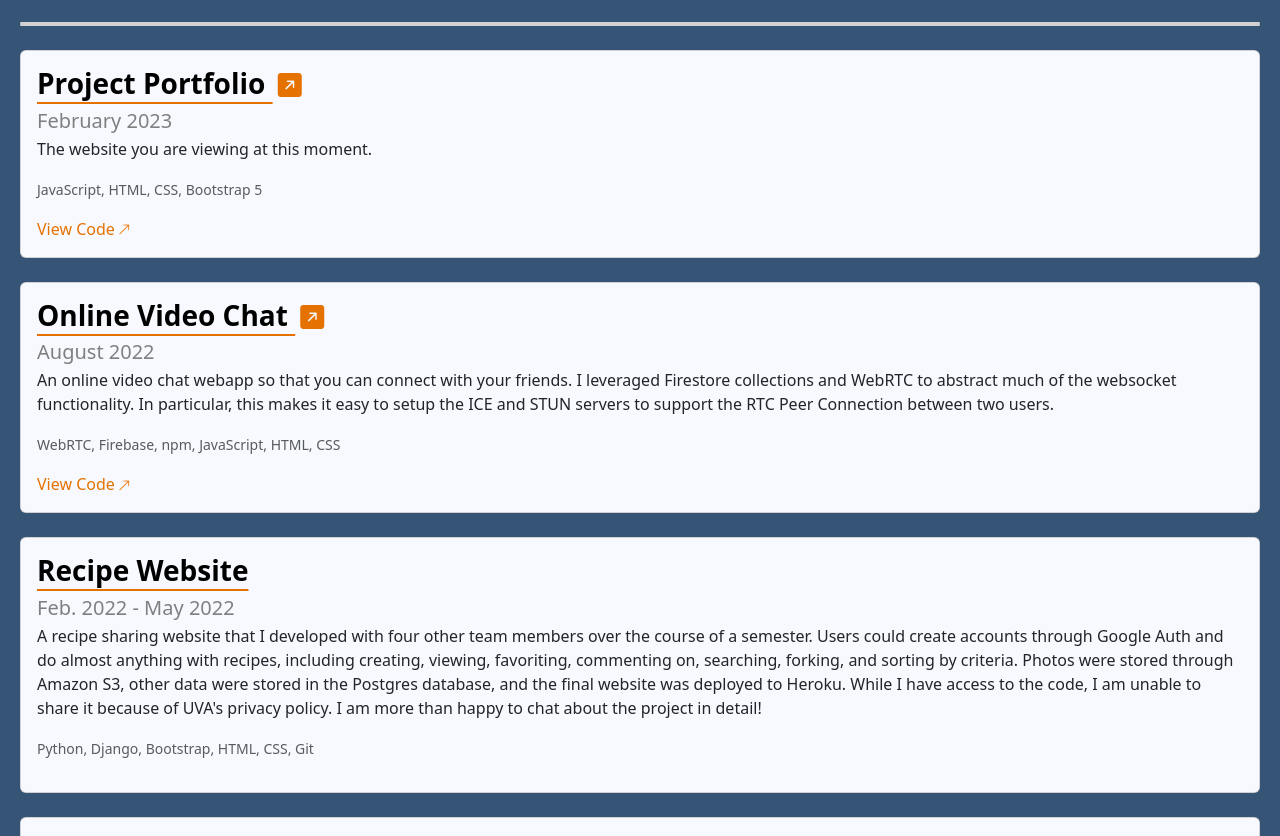
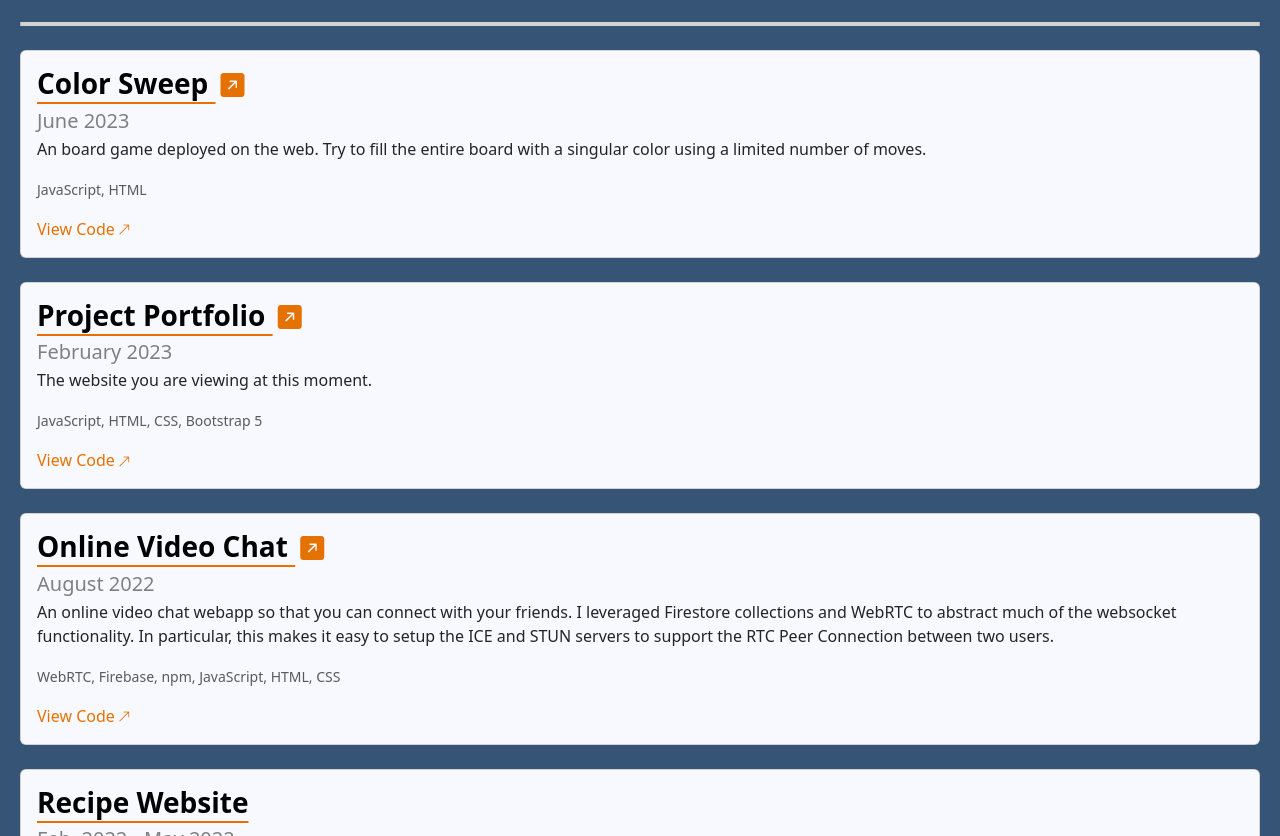
Before and after one commit to ThomasDillard1/ThomasDillard1.github.io, a plain HTML site: page index.html in a window 1280 px wide. Shown: the part 264-1100 px from the top of the page. Drawn offline with nearby package versions, Linux system fonts and the light colour scheme.

Commit message:
Added the color sweep card

```diff
--- a/index.html
+++ b/index.html
@@ -47,6 +47,23 @@
 			<div class="card mx-2"></div>
 
 			<!-- Project Cards -->
+
+				<!-- Color Sweep -->
+			<div class="card mx-2 my-4">
+				<div class="card-body project-card rounded">
+					<h3 class="card-title">
+						<a href="https://thomasdillard1.github.io/Color-Sweep/" target="_blank" style="text-decoration: underline; text-decoration-color: #E57200; color: black; font-weight: bold; text-underline-offset: 0.30em;">Color Sweep
+							<i class="bi bi-arrow-up-right-square-fill" style="padding-left: 5px; font-size: 24px; color: #E57200;"></i>
+						</a>
+					</h3>
+					<h5 class="card-subtitle mt-2" style="color:gray">June 2023</h5>
+					<p class="card-text mt-1">An board game deployed on the web. Try to fill the entire board with a singular color using a limited number of moves.</p>
+					<p><small class="text-muted">JavaScript, HTML</small></p>
+					<div class="view-code">
+						<a href="https://github.com/ThomasDillard1/Color-Sweep" target="_blank">View Code<i class="bi bi-arrow-up-right"></i></a>
+					</div>
+				</div>
+			</div>
 
 				<!-- Project Portfolio Card -->
 			<div class="card mx-2 my-4">
```
